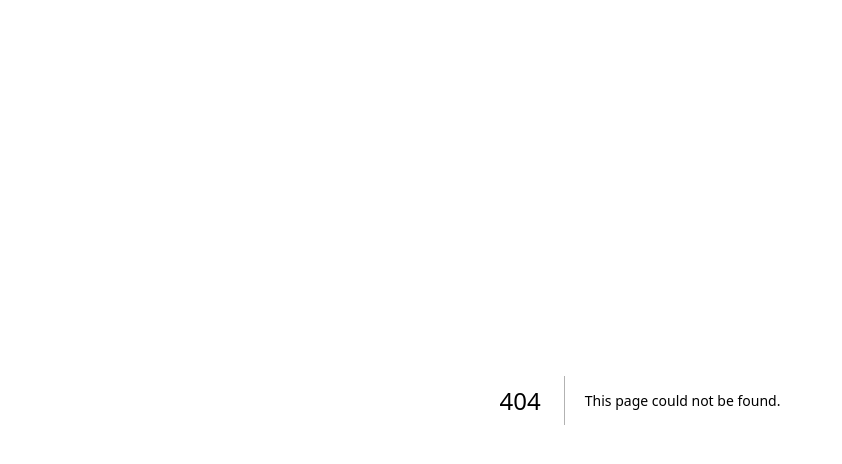
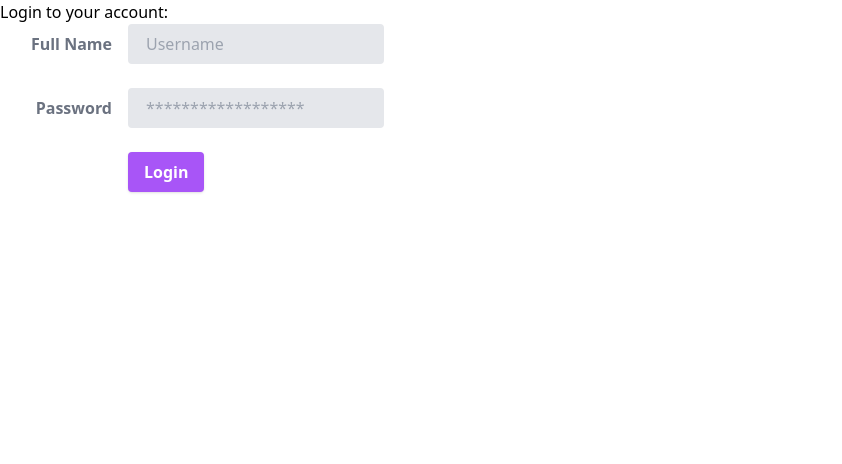
Before and after one commit to smithville77/fitness-tracker-MERN, a Next.js app in the folder client/: page /login in a window 1280 px wide. Before the commit this address had no page. Shown: the top 464 px of the page, without its empty margins (0-842 px from the left). Built offline with nearby package versions, Linux system fonts and the light colour scheme.

Commit message:
added login page

```diff
--- /dev/null
+++ b/client/src/components/LoginForm.tsx
@@ -0,0 +1,79 @@
+import React, { useState } from 'react';
+import axios from 'axios';
+
+interface LoginFormProps {
+  // Props if needed
+}
+
+const LoginForm: React.FC<LoginFormProps> = () => {
+  const [username, setUsername] = useState('');
+  const [password, setPassword] = useState('');
+
+  const handleSubmit = async (event: React.FormEvent) => {
+    event.preventDefault();
+
+    try {
+      const response = await axios.post('/users/login', {
+        username,
+        password,
+      });
+
+      if (response.status === 200) {
+        console.log("Succesfully logged in")
+      }
+    } catch (error) {
+      console.log(error)
+    }
+  };
+
+  return (
+    <form className="w-full max-w-sm" onSubmit={handleSubmit}>
+      <div className="md:flex md:items-center mb-6">
+        <div className="md:w-1/3">
+          <label className="block text-gray-500 font-bold md:text-right mb-1 md:mb-0 pr-4" htmlFor="inline-full-name">
+            Full Name
+          </label>
+        </div>
+        <div className="md:w-2/3">
+
+          <input
+            className="bg-gray-200 appearance-none border-2 border-gray-200 rounded w-full py-2 px-4 text-gray-700 leading-tight focus:outline-none focus:bg-white focus:border-purple-500" id="inline-full-name"
+            type="text"
+            value={username}
+            onChange={(e) => setUsername(e.target.value)}
+            placeholder="Username"
+            />
+        </div>
+      </div>
+      <div className="md:flex md:items-center mb-6">
+        <div className="md:w-1/3">
+          <label className="block text-gray-500 font-bold md:text-right mb-1 md:mb-0 pr-4" htmlFor="inline-password">
+            Password
+          </label>
+        </div>
+        <div className="md:w-2/3">
+          <input
+              className='bg-gray-200 appearance-none border-2 border-gray-200 rounded w-full py-2 px-4 text-gray-700 leading-tight focus:outline-none focus:bg-white focus:border-purple-500'
+              id="inline-password"
+              type="password"
+              placeholder="******************"
+              value={password}
+              onChange={(e) => setPassword(e.target.value)}
+            />
+        </div>
+      </div>
+      <div className="md:flex md:items-center">
+        <div className="md:w-1/3"></div>
+        <div className="md:w-2/3">
+          <button className="shadow bg-purple-500 hover:bg-purple-400 focus:shadow-outline focus:outline-none text-white font-bold py-2 px-4 rounded" type="button">
+            Login
+          </button>
+        </div>
+      </div>
+    </form>
+
+
+  );
+};
+
+export default LoginForm;
--- a/client/src/pages/index.tsx
+++ b/client/src/pages/index.tsx
@@ -1,10 +1,15 @@
 import Image from 'next/image'
 import { Inter } from 'next/font/google'
+import Link from 'next/link'
 
 const inter = Inter({ subsets: ['latin'] })
 
 export default function Home() {
   return (
-  <h1>Adam</h1>
+    <>
+      <h1>RunApp</h1>
+      <button><Link href="/login">Login</Link></button>
+    </>
+
   )
 }
--- /dev/null
+++ b/client/src/pages/login.tsx
@@ -0,0 +1,16 @@
+
+import LoginForm from "@/components/LoginForm";
+import React from "react";
+
+
+const loginPage = () => {
+  return (
+    <>
+      <h2>Login to your account:</h2>
+     <LoginForm />
+    </>
+  )
+}
+
+
+export default loginPage;
--- a/client/tailwind.config.js
+++ b/client/tailwind.config.js
@@ -4,6 +4,7 @@ module.exports = {
     './src/pages/**/*.{js,ts,jsx,tsx,mdx}',
     './src/components/**/*.{js,ts,jsx,tsx,mdx}',
     './src/app/**/*.{js,ts,jsx,tsx,mdx}',
+    './src/**/*.{html,js}', // Added this line
   ],
   theme: {
     extend: {
@@ -15,4 +16,4 @@ module.exports = {
     },
   },
   plugins: [],
-}
+};
```
Also changed, not shown: client/package.json (+9 -2 lines), 1 other file (tests, documents, lock files or other folders).
